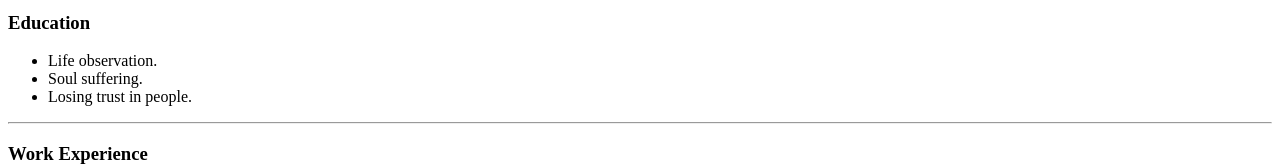
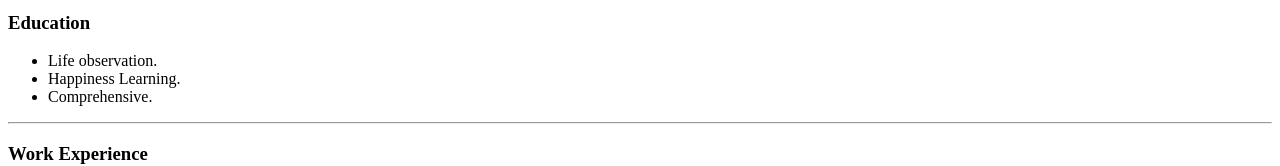
Before and after one commit to Erekle89/cv, a plain HTML site: page index.html in a window 1280 px wide. Shown: the part 271-437 px from the top of the page. Drawn offline with Linux system fonts and the light colour scheme.

Commit message:
Update index.html

```diff
--- a/index.html
+++ b/index.html
@@ -18,8 +18,8 @@
     <h3>Education</h3>
     <ul>
         <li>Life observation.</li>
-        <li>Soul suffering.</li>
-        <li>Losing trust in people.</li>
+        <li>Happiness Learning.</li>
+        <li>Comprehensive.</li>
     </ul>
 <hr>
     <h3>Work Experience</h3>
```
